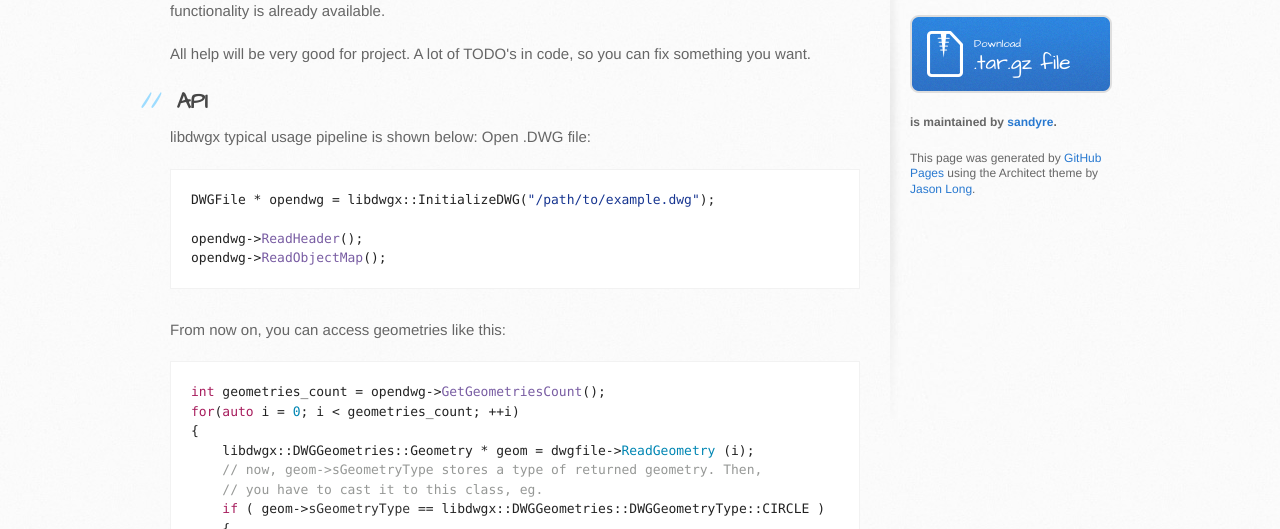
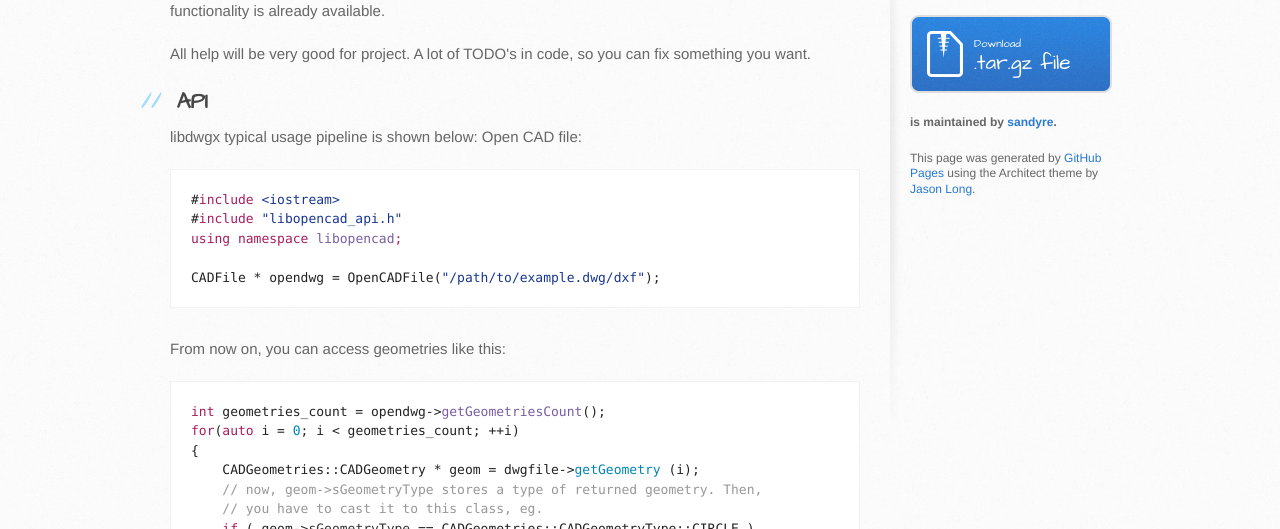
Before and after one commit to sandyre/libopencad, a plain HTML site: page index.html in a window 1280 px wide. Shown: the part 423-952 px from the top of the page. Drawn offline with Linux system fonts and the light colour scheme.

```diff
--- a/index.html
+++ b/index.html
@@ -39,24 +39,25 @@
 <a id="api" class="anchor" href="#api" aria-hidden="true"><span aria-hidden="true" class="octicon octicon-link"></span></a>API</h2>
 
 <p>libdwgx typical usage pipeline is shown below:
-Open .DWG file:</p>
+Open CAD file:</p>
 
-<div class="highlight highlight-source-c++"><pre>DWGFile * opendwg = libdwgx::InitializeDWG(<span class="pl-s"><span class="pl-pds">"</span>/path/to/example.dwg<span class="pl-pds">"</span></span>);
+<div class="highlight highlight-source-c++"><pre>#<span class="pl-k">include</span> <span class="pl-s"><span class="pl-pds">&lt;</span>iostream<span class="pl-pds">&gt;</span></span>
+#<span class="pl-k">include</span> <span class="pl-s"><span class="pl-pds">"</span>libopencad_api.h<span class="pl-pds">"</span></span>
+<span class="pl-k">using</span> <span class="pl-k">namespace</span> <span class="pl-en">libopencad</span><span class="pl-k">;</span>
 
-opendwg-&gt;<span class="pl-en">ReadHeader</span>();
-opendwg-&gt;<span class="pl-en">ReadObjectMap</span>();</pre></div>
+CADFile * opendwg = OpenCADFile(<span class="pl-s"><span class="pl-pds">"</span>/path/to/example.dwg/dxf<span class="pl-pds">"</span></span>);</pre></div>
 
 <p>From now on, you can access geometries like this:</p>
 
-<div class="highlight highlight-source-c++"><pre><span class="pl-k">int</span> geometries_count = opendwg-&gt;<span class="pl-en">GetGeometriesCount</span>();
+<div class="highlight highlight-source-c++"><pre><span class="pl-k">int</span> geometries_count = opendwg-&gt;<span class="pl-en">getGeometriesCount</span>();
 <span class="pl-k">for</span>(<span class="pl-k">auto</span> i = <span class="pl-c1">0</span>; i &lt; geometries_count; ++i)
 {
-    libdwgx::DWGGeometries::Geometry * geom = dwgfile-&gt;<span class="pl-c1">ReadGeometry</span> (i);
+    CADGeometries::CADGeometry * geom = dwgfile-&gt;<span class="pl-c1">getGeometry</span> (i);
     <span class="pl-c">// now, geom-&gt;sGeometryType stores a type of returned geometry. Then,</span>
     <span class="pl-c">// you have to cast it to this class, eg.</span>
-    <span class="pl-k">if</span> ( geom-&gt;<span class="pl-smi">sGeometryType</span> == libdwgx::DWGGeometries::DWGGeometryType::CIRCLE )
+    <span class="pl-k">if</span> ( geom-&gt;<span class="pl-smi">sGeometryType</span> == CADGeometries::CADGeometryType::CIRCLE )
     {
-        libdwgx::DWGGeometries::Circle * circle = geom;
+        CADGeometries::Circle * circle = geom;
         <span class="pl-c">// There you go. Now you can get all the data you want, eg.</span>
         std::cout &lt;&lt; circle-&gt;dfCenterX;
         std::cout &lt;&lt; circle-&gt;dfCenterY;
@@ -65,7 +66,7 @@ opendwg-&gt;<span class="pl-en">ReadObjectMap</span>();</pre></div>
     }
 }</pre></div>
 
-<p>Now supported DWG version are:</p>
+<p>Now supported CAD files version are:</p>
 
 <ol>
 <li>R2000 (read-only). Its under development still, and a lot of geometries are missed, but it will all come with time.</li>
```
Also changed, not shown: params.json (+1 -1 lines).
